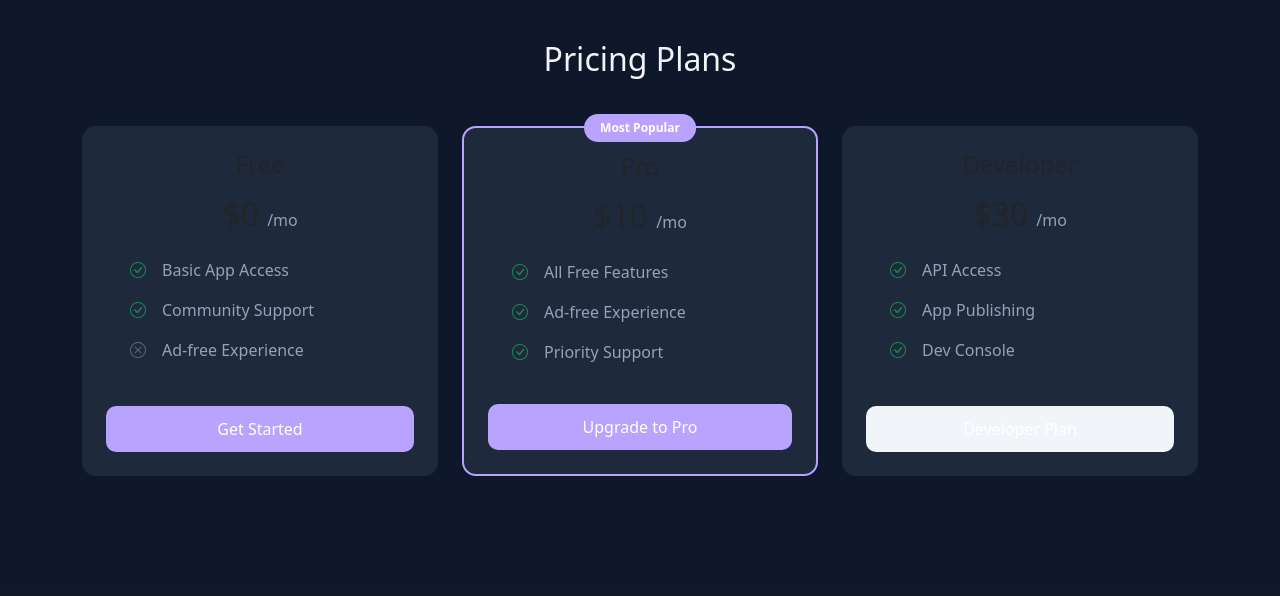
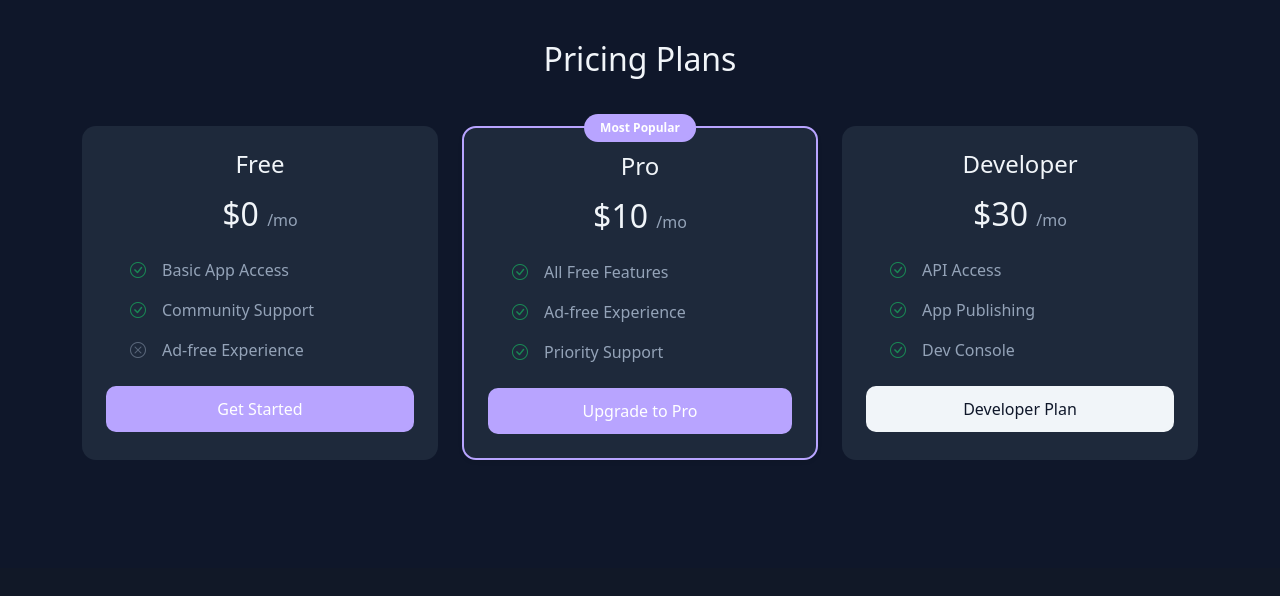
Before and after one commit to prasannachandresekar/playstoreweb, a plain HTML site: page pricing.html in a window 1280 px wide. Both pictures are taken after a click on the button 1097 px from the left and 29 px from the top of the page. Shown: the part 67-663 px from the top of the page. Drawn offline with nearby package versions, Linux system fonts and the light colour scheme.

Commit message:
night mode fix

```diff
--- a/assets/js/main.js
+++ b/assets/js/main.js
@@ -1,11 +1,23 @@
 const toggle = document.getElementById("themeToggle");
 
-toggle.addEventListener("click", () => {
+// Check for saved theme preference
+const savedTheme = localStorage.getItem("theme");
+if (savedTheme === "dark") {
+    document.body.classList.add("dark-mode");
+}
 
-    document.body.classList.toggle("dark-mode");
+if (toggle) {
+    toggle.addEventListener("click", () => {
+        document.body.classList.toggle("dark-mode");
 
-});
-
+        // Save theme preference
+        if (document.body.classList.contains("dark-mode")) {
+            localStorage.setItem("theme", "dark");
+        } else {
+            localStorage.setItem("theme", "light");
+        }
+    });
+}
 const backToTop = document.getElementById("backToTop");
 
 window.addEventListener("scroll", () => {
--- a/pricing.html
+++ b/pricing.html
@@ -60,7 +60,7 @@
             <h2 class="section-title text-center mb-5">Pricing Plans</h2>
             <div class="row g-4 justify-content-center">
                 <div class="col-lg-4 col-md-6">
-                    <div class="card app-card border-0 h-100 p-4 text-center">
+                    <div class="app-card border-0 h-100 p-4 text-center hover-lift">
                         <h4 class="mb-3">Free</h4>
                         <h2 class="mb-4">$0 <span class="fs-6 text-muted">/mo</span></h2>
                         <ul class="list-unstyled mb-4 text-muted flex-grow-1 text-start ps-4">
@@ -72,7 +72,7 @@
                     </div>
                 </div>
                 <div class="col-lg-4 col-md-6">
-                    <div class="card app-card border-0 h-100 p-4 text-center position-relative shadow-sm"
+                    <div class="app-card border-0 h-100 p-4 text-center position-relative shadow-sm hover-lift"
                         style="border: 2px solid var(--primary) !important;">
                         <span class="badge position-absolute top-0 start-50 translate-middle rounded-pill px-3 py-2"
                             style="background: var(--primary);">Most Popular</span>
@@ -87,7 +87,7 @@
                     </div>
                 </div>
                 <div class="col-lg-4 col-md-6">
-                    <div class="card app-card border-0 h-100 p-4 text-center">
+                    <div class="app-card border-0 h-100 p-4 text-center hover-lift">
                         <h4 class="mb-3">Developer</h4>
                         <h2 class="mb-4">$30 <span class="fs-6 text-muted">/mo</span></h2>
                         <ul class="list-unstyled mb-4 text-muted flex-grow-1 text-start ps-4">
@@ -95,7 +95,8 @@
                             <li class="mb-3"><i class="bi bi-check-circle text-success me-3"></i>App Publishing</li>
                             <li class="mb-3"><i class="bi bi-check-circle text-success me-3"></i>Dev Console</li>
                         </ul>
-                        <button class="btn primary-btn w-100" style="background: var(--text-color);">Developer
+                        <button class="btn primary-btn w-100"
+                            style="background: var(--text-color); color: var(--bg-color);">Developer
                             Plan</button>
                     </div>
                 </div>
```
